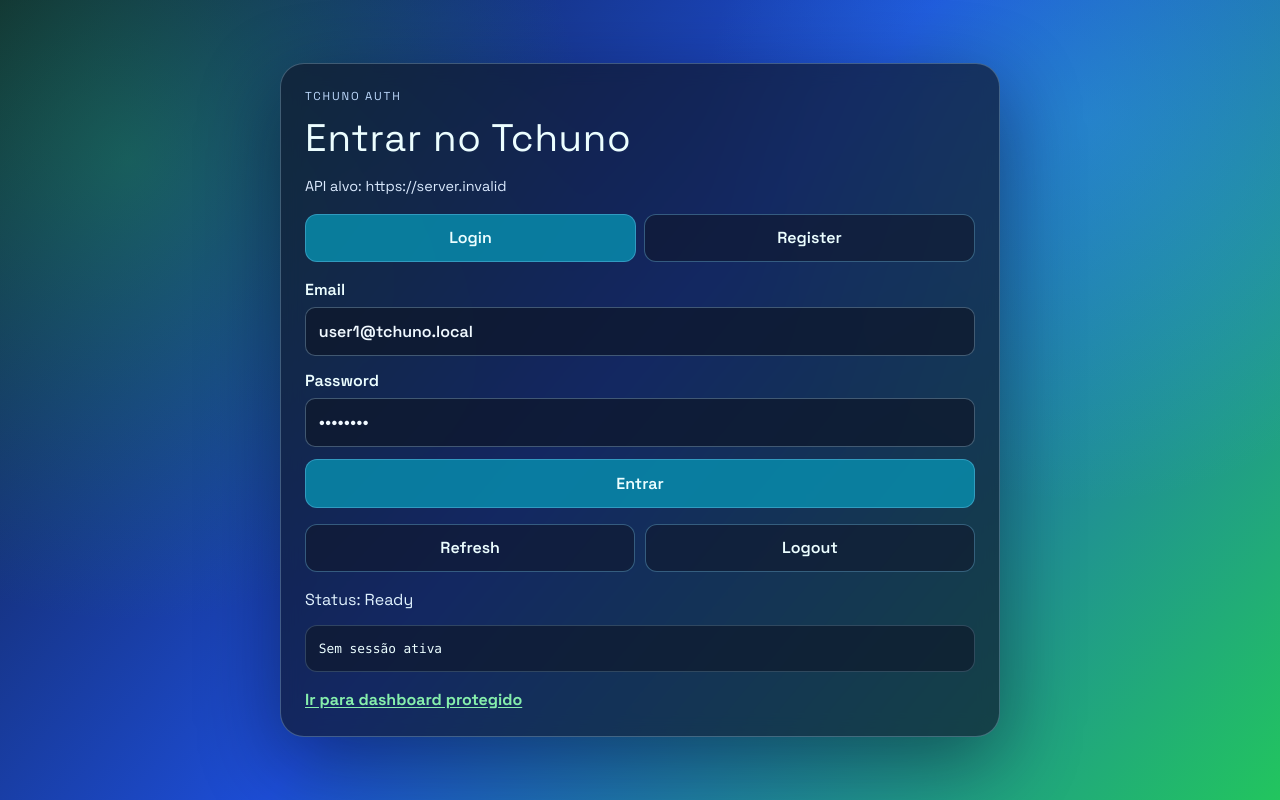
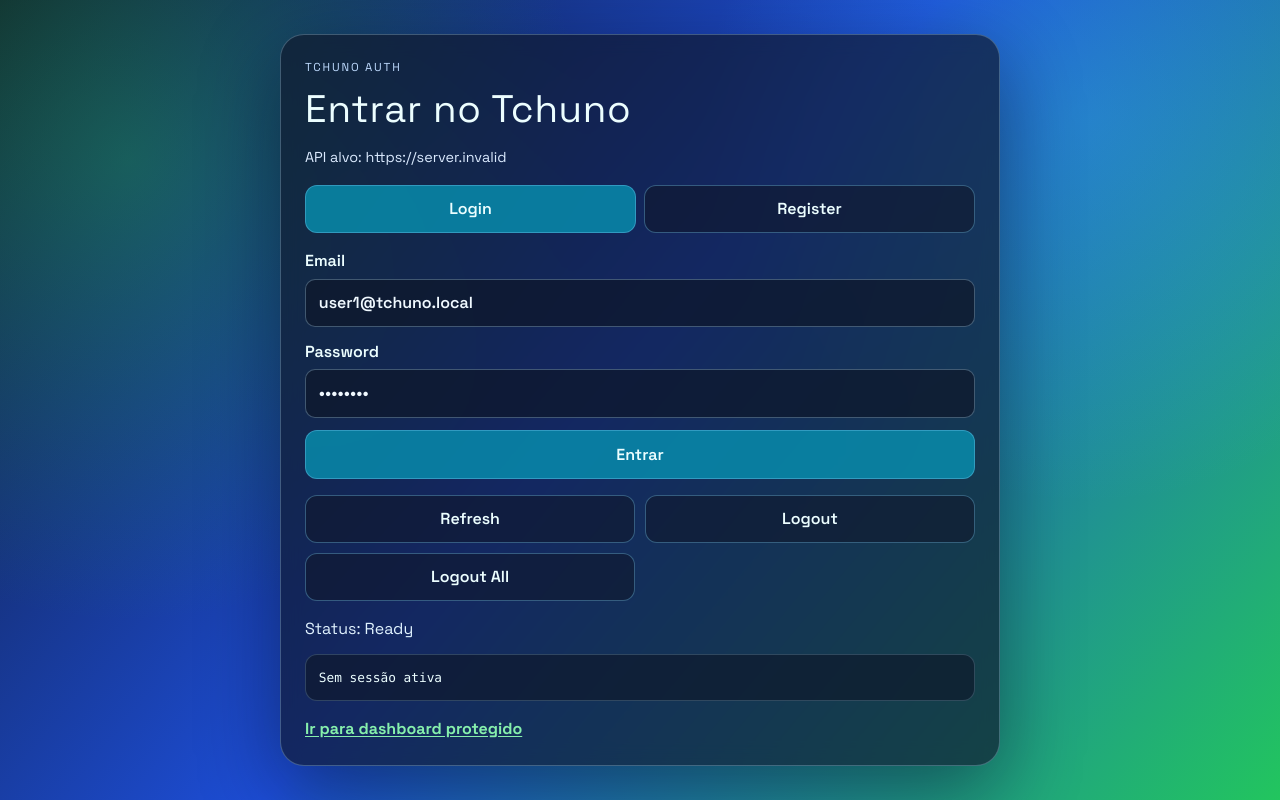
Before and after one commit to Mr-marindze/tchuno, a Next.js app in the folder apps/web/: page / in a window 1280 px wide. Built offline with nearby package versions, Linux system fonts and the light colour scheme; no server answers.

Commit message:
feat(auth): add logoutAll functionality to terminate all user sessions

```diff
--- a/apps/web/src/app/dashboard/page.tsx
+++ b/apps/web/src/app/dashboard/page.tsx
@@ -9,6 +9,7 @@ import {
   ensureSession,
   getStoredTokens,
   logout,
+  logoutAll,
   refresh,
   saveTokens,
   startAutoRefresh,
@@ -104,6 +105,23 @@ export default function DashboardPage() {
     }
   }
 
+  async function handleLogoutAll() {
+    const { accessToken } = getStoredTokens();
+
+    if (!accessToken) {
+      setStatus("Access token ausente.");
+      return;
+    }
+
+    try {
+      await logoutAll(accessToken);
+    } finally {
+      clearTokens();
+      setStatus("Todas as sessões foram terminadas.");
+      router.replace("/");
+    }
+  }
+
   if (loading) {
     return (
       <main className="shell">
@@ -135,6 +153,9 @@ export default function DashboardPage() {
           <button type="button" onClick={handleLogout}>
             Logout
           </button>
+          <button type="button" onClick={handleLogoutAll}>
+            Logout All
+          </button>
         </div>
 
         <p className="status">Status: {status}</p>
--- a/apps/web/src/app/page.tsx
+++ b/apps/web/src/app/page.tsx
@@ -8,6 +8,7 @@ import {
   clearTokens,
   login,
   logout,
+  logoutAll,
   refresh,
   register,
   saveTokens,
@@ -93,6 +94,29 @@ export default function Home() {
     }
   }
 
+  async function onLogoutAll() {
+    const accessToken = result?.accessToken ?? localStorage.getItem("tchuno_access_token");
+
+    if (!accessToken) {
+      setMessage("Access token ausente.");
+      return;
+    }
+
+    setIsSubmitting(true);
+    setMessage("A terminar todas as sessões...");
+
+    try {
+      await logoutAll(accessToken);
+      setResult(null);
+      clearTokens();
+      setMessage("Todas as sessões foram terminadas.");
+    } catch (error) {
+      setMessage(error instanceof Error ? error.message : "Erro inesperado");
+    } finally {
+      setIsSubmitting(false);
+    }
+  }
+
   return (
     <main className="shell">
       <section className="card">
@@ -165,6 +189,9 @@ export default function Home() {
           <button type="button" onClick={onLogout} disabled={isSubmitting}>
             Logout
           </button>
+          <button type="button" onClick={onLogoutAll} disabled={isSubmitting}>
+            Logout All
+          </button>
         </div>
 
         <p className="status">Status: {message}</p>
```
